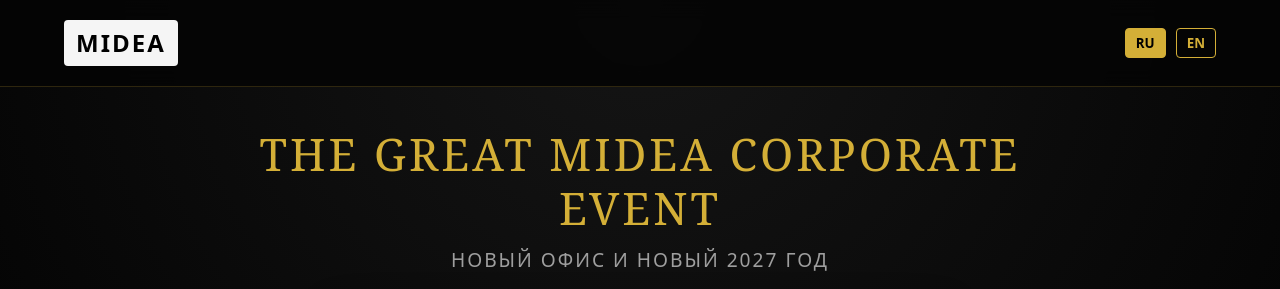
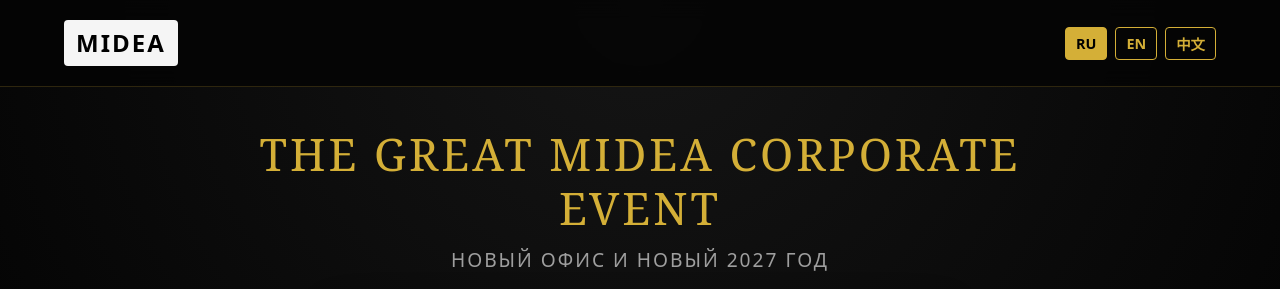
Before and after one commit to midea-events/NY2027, a plain HTML site: page index.html in a window 1280 px wide. Shown: the top 289 px of the page. Drawn offline with Linux system fonts and the light colour scheme.

Commit message:
Update index.html

```diff
--- a/index.html
+++ b/index.html
@@ -51,11 +51,12 @@
             padding: 4px 12px; border-radius: 4px; text-transform: uppercase;
         }
 
-        .lang-switch { display: flex; gap: 10px; }
+        .lang-switch { display: flex; gap: 8px; }
         .lang-btn {
             background: none; border: 1px solid var(--gold); color: var(--gold);
             padding: 5px 10px; border-radius: 4px; cursor: pointer;
             font-family: var(--font-sans); font-weight: 600; transition: var(--transition);
+            font-size: 0.9rem;
         }
         .lang-btn.active, .lang-btn:hover { background-color: var(--gold); color: var(--black); }
 
@@ -195,6 +196,8 @@
             .hero h1 { font-size: 2rem; }
             .radio-group { grid-template-columns: 1fr; }
             .rsvp-section { padding: 30px 20px; }
+            .lang-switch { gap: 6px; }
+            .lang-btn { padding: 5px 8px; font-size: 0.85rem; }
         }
     </style>
 </head>
@@ -205,6 +208,7 @@
         <div class="lang-switch">
             <button class="lang-btn active" data-lang="ru" aria-label="Switch to Russian">RU</button>
             <button class="lang-btn" data-lang="en" aria-label="Switch to English">EN</button>
+            <button class="lang-btn" data-lang="zh" aria-label="切换至中文">中文</button>
         </div>
     </header>
 
@@ -345,6 +349,32 @@
                 error_attendance: "Please select an answer.",
                 error_network: "Could not send your response. Please check your connection and try again.",
                 success: "Thank you! Your response has been recorded."
+            },
+            zh: {
+                title: "The Great Midea Corporate Event",
+                subtitle: "新办公室暨 2027 新年庆典",
+                date_label: "日期",
+                date_value: "2026 年 12 月 21 日",
+                time_label: "时间",
+                time_value: "17:00–21:00",
+                venue_label: "活动地点",
+                venue_value: "集合地点：莫斯科，基辅地铁站，“乌克兰酒店”码头，Radisson 游船",
+                map_btn: "在 Yandex 地图中打开",
+                dress_label: "着装要求",
+                dress_value: "Great Gatsby Dress Code",
+                warning: "重要提示：游船将于 17:00 准时从码头出发。请提前抵达——登船将提前开始，出发后将无法登船。",
+                description: "诚邀您出席 The Great Midea Corporate Event 企业活动，活动将于 2026 年 12 月 21 日举行。\n这一天将迎来两大重要时刻：乔迁新办公室，以及庆祝 2027 新年。新办公室、新年、新篇章！\n当晚主题为爵士乐与《了不起的盖茨比》。您将沉浸于 Art Deco 与《了不起的盖茨比》的美学氛围之中：现场爵士乐、黄金时代的优雅气息，以及与同事共同庆祝这一重要里程碑的绝佳契机——就在 Radisson 游船之上。",
+                name_label: "您的姓名？",
+                name_placeholder: "请填写姓名",
+                attendance_label: "您是否将出席 The Great Midea Corporate Event 企业活动？",
+                yes: "是",
+                no: "否",
+                submit_btn: "提交回复",
+                sending: "发送中…",
+                error_name: "请填写姓名。",
+                error_attendance: "请选择答案。",
+                error_network: "发送失败。请检查网络连接后重试。",
+                success: "感谢！您的回复已记录。"
             }
         };
 
@@ -352,8 +382,9 @@
         let isSubmitting = false;
 
         function setLanguage(lang) {
+            if (!translations[lang]) return;
             currentLang = lang;
-            document.documentElement.lang = lang;
+            document.documentElement.lang = lang === 'zh' ? 'zh-CN' : lang;
 
             document.querySelectorAll('[data-i18n]').forEach(el => {
                 const key = el.getAttribute('data-i18n');
@@ -446,7 +477,6 @@
             document.getElementById('langInput').value = currentLang;
             document.getElementById('timestampInput').value = timestamp;
 
-            // Формируем URL со всеми параметрами
             const params = new URLSearchParams();
             params.set('name', nameInput.value.trim());
             params.set('attendance', attendanceValue);
@@ -466,9 +496,6 @@
                     console.log('[RSVP] URL sent:', fullUrl);
 
                     if (ok) {
-                        // Beacon принят браузером — считаем успехом.
-                        // Запрос идёт с keepalive:true, поэтому выполнится даже
-                        // если пользователь уйдёт со страницы.
                         setTimeout(showSuccess, 600);
                         return;
                     }
@@ -497,13 +524,8 @@
             };
 
             iframe.addEventListener('load', onLoad);
-
-            // Нативная отправка формы в iframe (GET)
             form.submit();
 
-            // Тайм-аут БЕЗ автопоказа успеха — диагностический режим.
-            // Если сюда попадаем — значит сервер не ответил.
-            // Данные могут быть всё же доставлены, но проверить это нужно в GAS Executions.
             setTimeout(() => {
                 if (settled) return;
                 settled = true;
```
